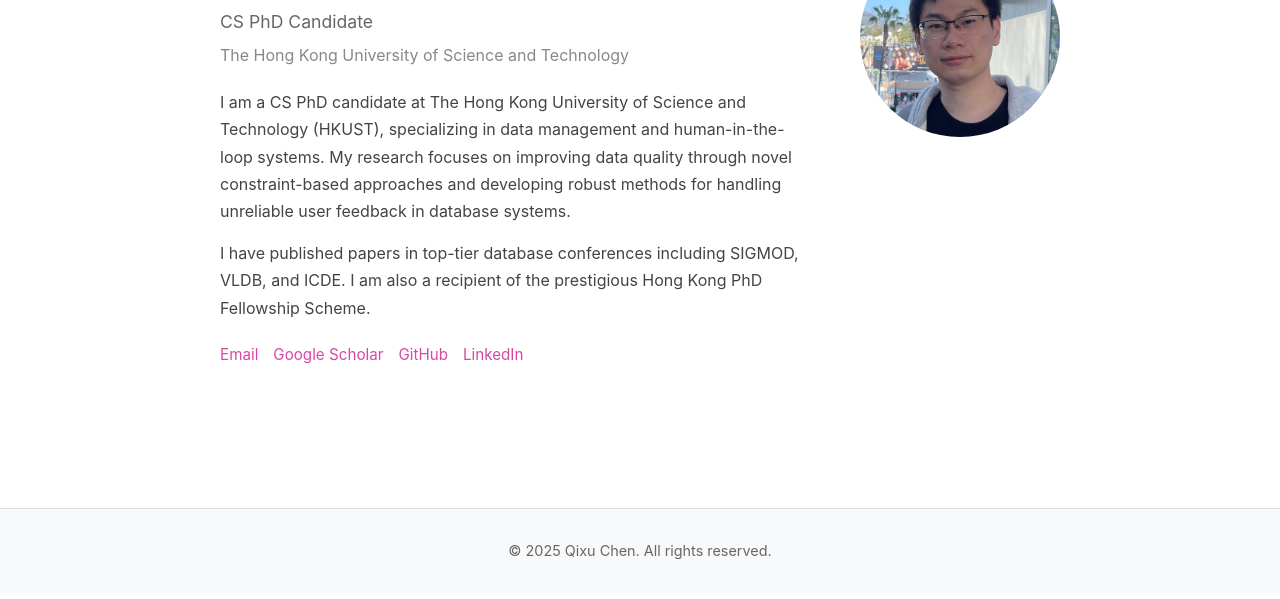
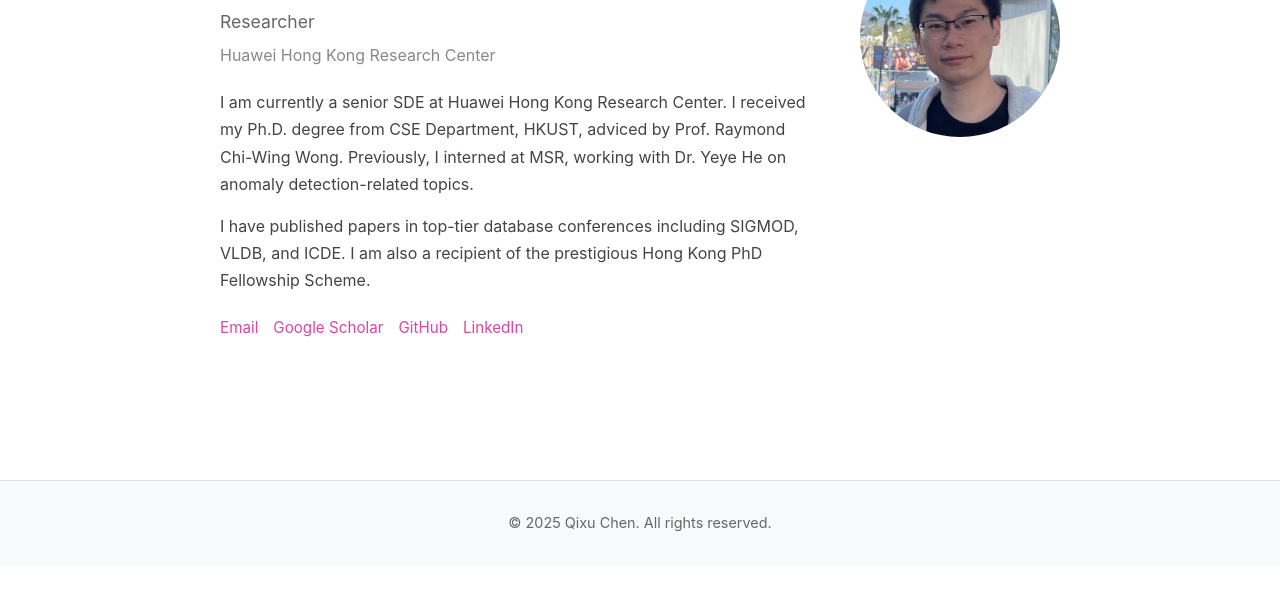
Before and after one commit to qixuchen/qixuchen.github.io, a plain HTML site: page index.html in a window 1280 px wide. Shown: the part 189-788 px from the top of the page. Drawn offline with Linux system fonts and the light colour scheme.

Commit message:
update bio

```diff
--- a/index.html
+++ b/index.html
@@ -27,13 +27,12 @@
             <div class="about-content">
                 <div class="about-text">
                     <h1>Qixu Chen</h1>
-                    <p class="subtitle">CS PhD Candidate</p>
-                    <p class="affiliation">The Hong Kong University of Science and Technology</p>
+                    <p class="subtitle">Researcher</p>
+                    <p class="affiliation">Huawei Hong Kong Research Center</p>
                     <p class="bio">
-                        I am a CS PhD candidate at The Hong Kong University of Science and Technology (HKUST),
-                        specializing in data management and human-in-the-loop systems. My research focuses on
-                        improving data quality through novel constraint-based approaches and developing robust
-                        methods for handling unreliable user feedback in database systems.
+                        I am currently a senior SDE at Huawei Hong Kong Research Center.
+                        I received my Ph.D. degree from CSE Department, HKUST, adviced by Prof. Raymond Chi-Wing Wong.
+                        Previously, I interned at MSR, working with Dr. Yeye He on anomaly detection-related topics.
                     </p>
                     <p class="bio">
                         I have published papers in top-tier database conferences including SIGMOD, VLDB, and ICDE.
```
